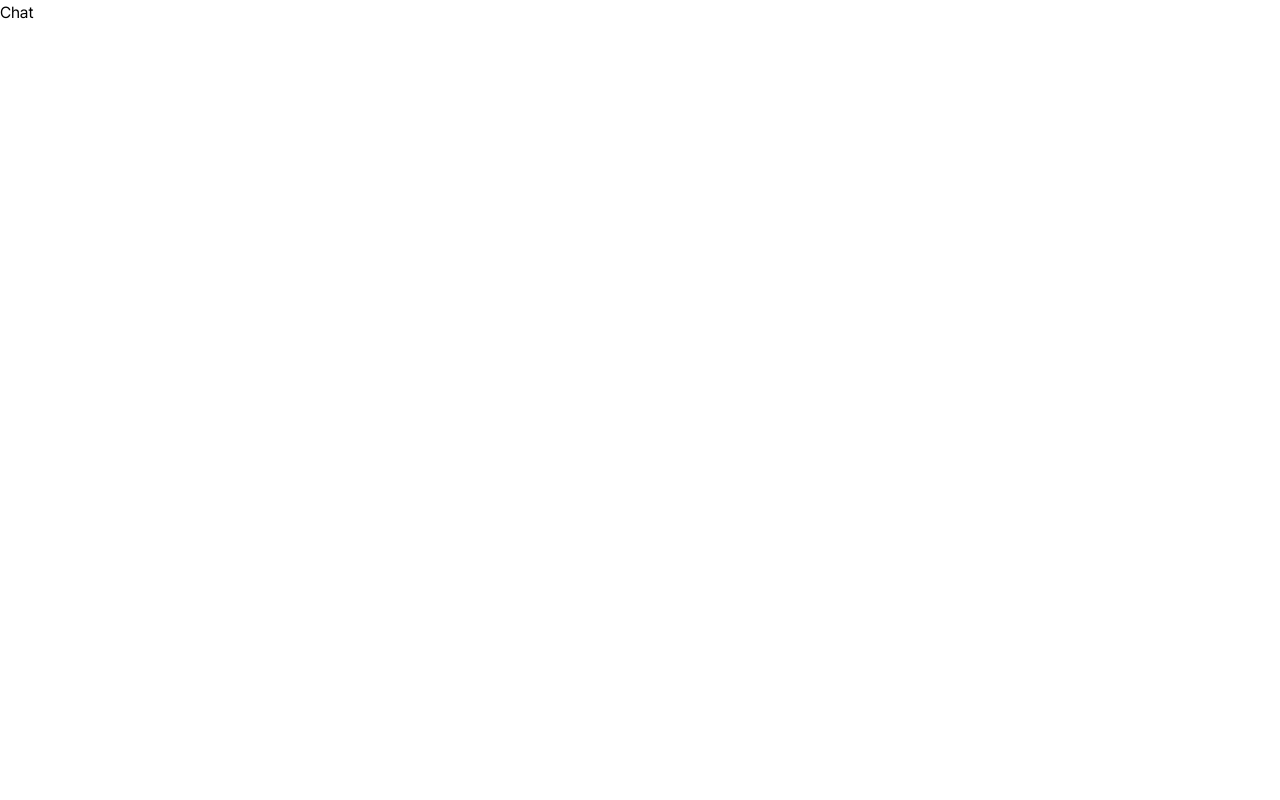
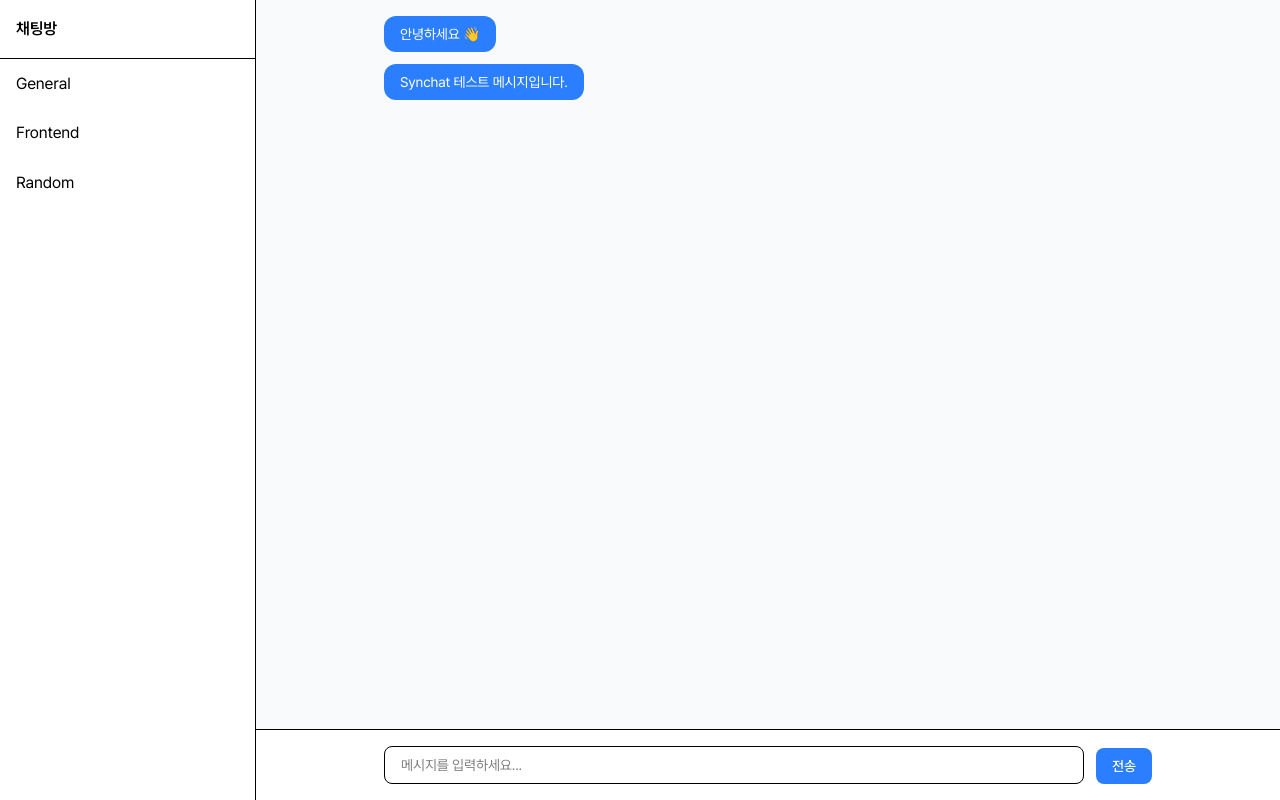
Before and after one commit to JangBai/synchat, a Next.js app in the folder frontend/: page /chat in a window 1280 px wide. Built offline with nearby package versions, Linux system fonts and the light colour scheme.

Commit message:
feat: 채팅방 1차 ui 작업

```diff
--- /dev/null
+++ b/frontend/src/app/chat/layout.tsx
@@ -0,0 +1,20 @@
+// chat/layout.tsx
+import RoomList from "@/components/chat/RoomList";
+
+export default function ChatLayout({
+  children,
+}: {
+  children: React.ReactNode;
+}) {
+  return (
+    <div className="flex h-screen">
+      {/* 왼쪽 */}
+      <div className="w-64 border-r bg-white">
+        <RoomList />
+      </div>
+
+      {/* 오른쪽 */}
+      <div className="flex-1 bg-gray-50">{children}</div>
+    </div>
+  );
+}
--- a/frontend/src/app/chat/page.tsx
+++ b/frontend/src/app/chat/page.tsx
@@ -1,3 +1,26 @@
-export default function Chat() {
-  return <div>Chat</div>;
+"use client";
+
+import { useState } from "react";
+import MessageList from "@/components/chat/MessageList";
+import MessageInput from "@/components/chat/MessageInput";
+
+export default function RoomPage() {
+  const [messages, setMessages] = useState<string[]>([
+    "안녕하세요 👋",
+    "Synchat 테스트 메시지입니다.",
+  ]);
+  const [input, setInput] = useState("");
+
+  const handleSend = () => {
+    if (!input.trim()) return;
+    setMessages((prev) => [...prev, input]);
+    setInput("");
+  };
+
+  return (
+    <div className="flex h-full flex-col">
+      <MessageList messages={messages} />
+      <MessageInput input={input} setInput={setInput} onSend={handleSend} />
+    </div>
+  );
 }
--- a/frontend/src/app/globals.css
+++ b/frontend/src/app/globals.css
@@ -9,3 +9,9 @@ body {
   line-height: 1.6;
   letter-spacing: -0.01em;
 }
+
+:root {
+  --color-main: #6366f1;
+  --color-main-strong: #4f46e5;
+  --color-main-soft: #a5b4fc;
+}
--- /dev/null
+++ b/frontend/src/components/chat/MessageInput.tsx
@@ -0,0 +1,27 @@
+type Props = {
+  input: string;
+  setInput: (value: string) => void;
+  onSend: () => void;
+};
+
+export default function MessageInput({ input, setInput, onSend }: Props) {
+  return (
+    <footer className="border-t bg-white px-6 py-4">
+      <div className="mx-auto flex max-w-3xl items-end gap-3">
+        <textarea
+          value={input}
+          onChange={(e) => setInput(e.target.value)}
+          rows={1}
+          placeholder="메시지를 입력하세요..."
+          className="flex-1 resize-none rounded-lg border px-4 py-2 text-sm outline-none focus:border-blue-500"
+        />
+        <button
+          onClick={onSend}
+          className="rounded-lg bg-blue-500 px-4 py-2 text-sm font-medium text-white transition hover:bg-blue-600"
+        >
+          전송
+        </button>
+      </div>
+    </footer>
+  );
+}
--- /dev/null
+++ b/frontend/src/components/chat/MessageList.tsx
@@ -0,0 +1,20 @@
+type Props = {
+  messages: string[];
+};
+
+export default function MessageList({ messages }: Props) {
+  return (
+    <main className="flex-1 overflow-y-auto px-6 py-4">
+      <div className="mx-auto flex max-w-3xl flex-col gap-3">
+        {messages.map((msg, index) => (
+          <div
+            key={index}
+            className="w-fit max-w-[70%] rounded-xl bg-blue-500 px-4 py-2 text-sm text-white"
+          >
+            {msg}
+          </div>
+        ))}
+      </div>
+    </main>
+  );
+}
--- /dev/null
+++ b/frontend/src/components/chat/RoomList.tsx
@@ -0,0 +1,29 @@
+"use client";
+
+import Link from "next/link";
+
+const rooms = [
+  { id: "1", name: "General" },
+  { id: "2", name: "Frontend" },
+  { id: "3", name: "Random" },
+];
+
+export default function RoomList() {
+  return (
+    <div className="flex h-full flex-col">
+      <div className="border-b px-4 py-4 font-semibold">채팅방</div>
+
+      <div className="flex-1 overflow-y-auto">
+        {rooms.map((room) => (
+          <Link
+            key={room.id}
+            href={`/chat/${room.id}`}
+            className="block px-4 py-3 hover:bg-gray-100"
+          >
+            {room.name}
+          </Link>
+        ))}
+      </div>
+    </div>
+  );
+}
```
